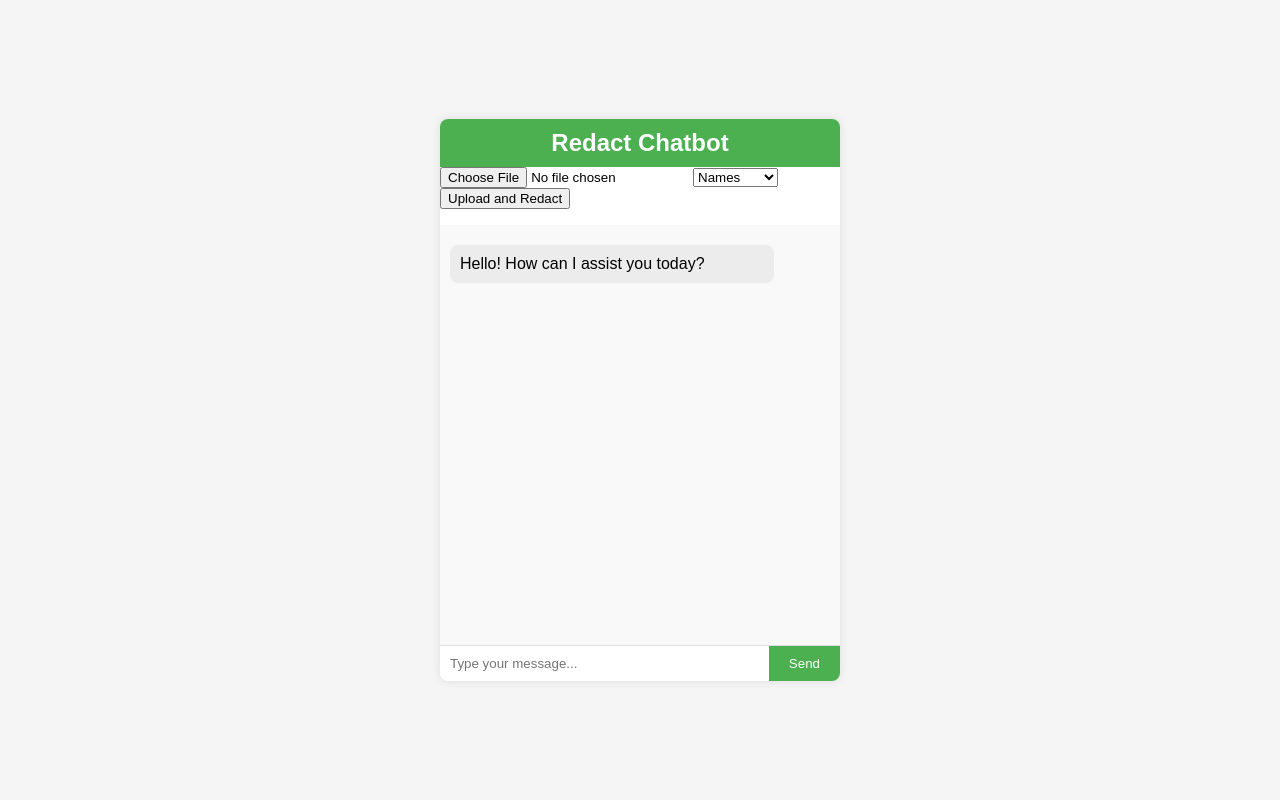
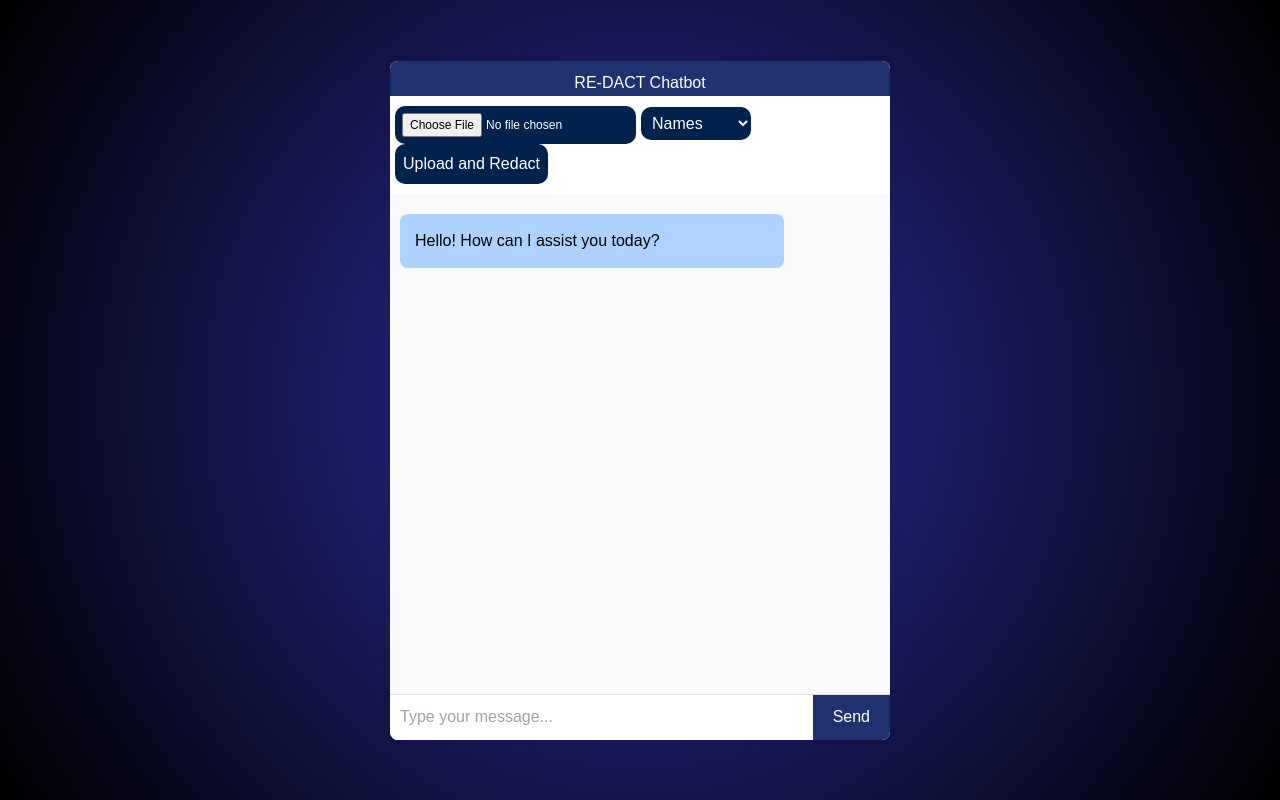
Before and after one commit to PYTRanger/RE-DACT, a React (Create React App) app in the folder re-dact/: page / in a window 1280 px wide. Built offline with nearby package versions, Linux system fonts and the light colour scheme.

Commit message:
Feat: Redesign Chatbot

```diff
--- a/re-dact/package.json
+++ b/re-dact/package.json
@@ -35,5 +35,8 @@
       "last 1 firefox version",
       "last 1 safari version"
     ]
+  },
+  "devDependencies": {
+    "tailwindcss": "^3.4.10"
   }
 }
--- a/re-dact/src/App.css
+++ b/re-dact/src/App.css
@@ -1,6 +1,7 @@
 .App {
   font-family: Arial, sans-serif;
-  background-color: #f5f5f5;
+  background: rgb(29,30,106);
+  background: radial-gradient(circle, rgba(29,30,106,1) 34%, rgba(0,0,0,1) 100%);
   height: 100vh;
   display: flex;
   justify-content: center;
@@ -9,7 +10,7 @@
 
 .chat-container {
   background-color: #fff;
-  width: 400px;
+  width: 500px;
   max-width: 90%;
   border-radius: 8px;
   box-shadow: 0 0 10px rgba(0, 0, 0, 0.1);
@@ -17,8 +18,10 @@
 
 .chat-container h2 {
   text-align: center;
-  background-color: #4CAF50;
+  height: 35px;
+  background-color: #1F316F;
   color: white;
+
   margin: 0;
   padding: 10px;
   border-top-left-radius: 8px;
@@ -26,7 +29,7 @@
 }
 
 .chat-box {
-  height: 400px;
+  height: 500px;
   padding: 10px;
   overflow-y: auto;
   background-color: #f9f9f9;
@@ -40,38 +43,42 @@
 }
 
 .message.user {
-  background-color: #dcf8c6;
+  background-color: #E4F1FF;
   align-self: flex-end;
   margin-left: auto;
+  padding: 15px;
 }
 
 .message.bot {
-  background-color: #ececec;
+  background-color: #AED2FF;
   align-self: flex-start;
   margin-right: auto;
+  padding: 15px;
 }
 
 .input-area {
   display: flex;
   border-top: 1px solid #ddd;
+
 }
 
 .input-area input {
   flex: 1;
   padding: 10px;
   border: none;
+  height: 45px;
   border-bottom-left-radius: 8px;
 }
 
 .input-area button {
   padding: 10px 20px;
   border: none;
-  background-color: #4CAF50;
+  background-color: #1F316F;
   color: white;
   cursor: pointer;
   border-bottom-right-radius: 8px;
 }
 
 .input-area button:hover {
-  background-color: #45a049;
+  background-color: #102C57;
 }
--- a/re-dact/src/App.js
+++ b/re-dact/src/App.js
@@ -42,7 +42,7 @@ function App() {
   return (
     <div className="App">
       <div className="chat-container">
-        <h2>Redact Chatbot</h2>
+        <h2>RE-DACT Chatbot</h2>
         <FileUploader />
         <div className="chat-box">
           {messages.map((msg, index) => (
--- /dev/null
+++ b/re-dact/src/FileUploader.css
@@ -0,0 +1,36 @@
+.header1 {
+    margin-top: 10px;
+}
+
+.header1 input {
+    margin-left: 5px;
+    background-color: #00224D;  /* Keeps the input's background color red */
+    border-radius: 10px;     /* Adds a border radius for rounded corners */
+    padding: 7px;          /* Adds some padding for better spacing inside the input */
+    border: none;           /* Removes the default border */
+    color: white;           /* Sets the text color to white for better contrast */
+    font-size: 12px;        /* Adjusts the font size */
+}
+
+.header1 select {
+    border-radius: 10px;     /* Adds border radius to the select element as well */
+    padding: 7px;
+    margin-left: 5px;
+    color: white;
+    background-color: #00224D;     /* Adds some spacing between input and select */
+}
+
+.header1 button {
+    border-radius: 10px;     /* Adds border radius to the button */
+    padding: 8px;     /* Adds padding for better appearance */
+    background-color: #00224D; /* Sets a different background color for the button */
+    color: white;           /* Sets the text color to white */
+    margin-left: 5px;       /* Adds some spacing between select and button */
+    border: none;           /* Removes the default border */
+    cursor: pointer;        /* Changes cursor to pointer on hover */
+}
+
+.header1 p {
+    margin-top: 10px;       /* Adds some margin to the top of the paragraph */
+    color: green;           /* Sets a color for the message text */
+}
--- a/re-dact/src/FileUploader.js
+++ b/re-dact/src/FileUploader.js
@@ -1,5 +1,5 @@
 import React, { useState } from 'react';
-
+import './FileUploader.css';
 const FileUploader = () => {
     const [selectedFile, setSelectedFile] = useState(null);
     const [entityToRedact, setEntityToRedact] = useState("names");
@@ -43,7 +43,8 @@ const FileUploader = () => {
     };
 
     return (
-        <div>
+        <div className='header1'>
+
             <input type="file" onChange={onFileChange} />
             <select value={entityToRedact} onChange={onEntityChange}>
                 <option value="names">Names</option>
--- a/re-dact/src/index.css
+++ b/re-dact/src/index.css
@@ -1,3 +1,7 @@
+@tailwind base;
+@tailwind components;
+@tailwind utilities;
+
 body {
   margin: 0;
   font-family: -apple-system, BlinkMacSystemFont, 'Segoe UI', 'Roboto', 'Oxygen',
--- /dev/null
+++ b/re-dact/tailwind.config.js
@@ -0,0 +1,10 @@
+/** @type {import('tailwindcss').Config} */
+module.exports = {
+  content: [
+    "./src/*/.{js,jsx,ts,tsx}",
+  ],
+  theme: {
+    extend: {},
+  },
+  plugins: [],
+}
```
Also changed, not shown: 2 other files (tests, documents, lock files or other folders).
